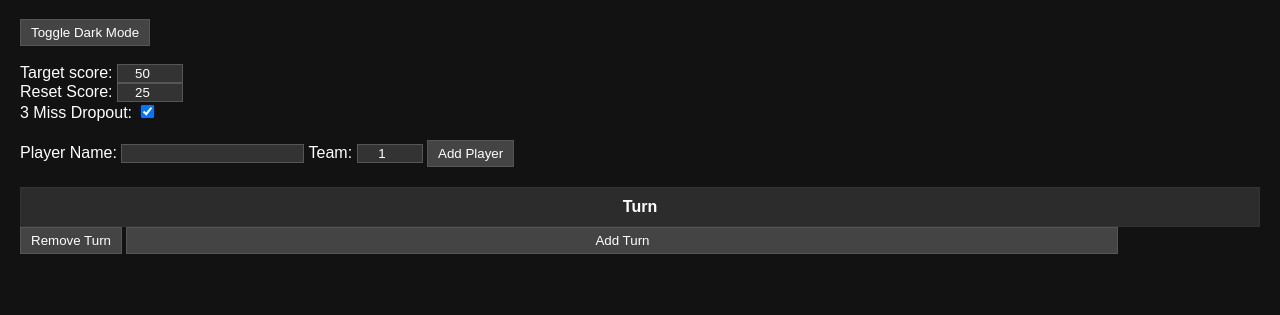
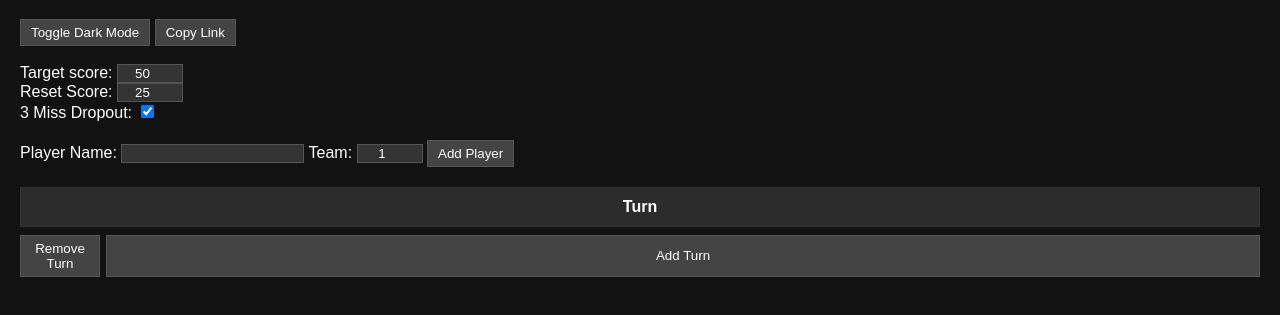
Before and after one commit to samuelykc/github.io, a plain HTML site: page index.html in a window 1280 px wide. Shown: the part 61-376 px from the top of the page. Drawn offline with Linux system fonts and the light colour scheme.

Commit message:
+copyLink button ~layout

```diff
--- a/index.html
+++ b/index.html
@@ -50,8 +50,17 @@
             background-color: #555555;
         }
 
+        .button-container {
+            display: flex;
+            width: 100%;
+            margin-top: 8px;
+        }
+        button#removeTurnBtn {
+            width: 80px;
+            margin-right: 6px;
+        }
         button#addTurnBtn {
-            width: 80%;
+            flex-grow: 1;
         }
 
         /* Dark mode styles */
@@ -324,6 +333,10 @@
             body.classList.toggle('light-mode');
         }
 
+        function copyLink() {
+            navigator.clipboard.writeText(window.location.href);
+        }
+
         // Initialize with dark mode
         document.addEventListener('DOMContentLoaded', () => {
             document.body.classList.add('dark-mode');
@@ -335,6 +348,7 @@
 
     <div>
         <button onclick="toggleColorMode()">Toggle Dark Mode</button>
+        <button onclick="copyLink()">Copy Link</button>
     </div>
     <br/>
 
@@ -370,7 +384,7 @@
         </tbody>
     </table>
 
-    <div>
+    <div class="button-container">
         <button id="removeTurnBtn" onclick="removeTurnScores()">Remove Turn</button>
         <button id="addTurnBtn" onclick="addTurnScores()">Add Turn</button>
     </div>
```
